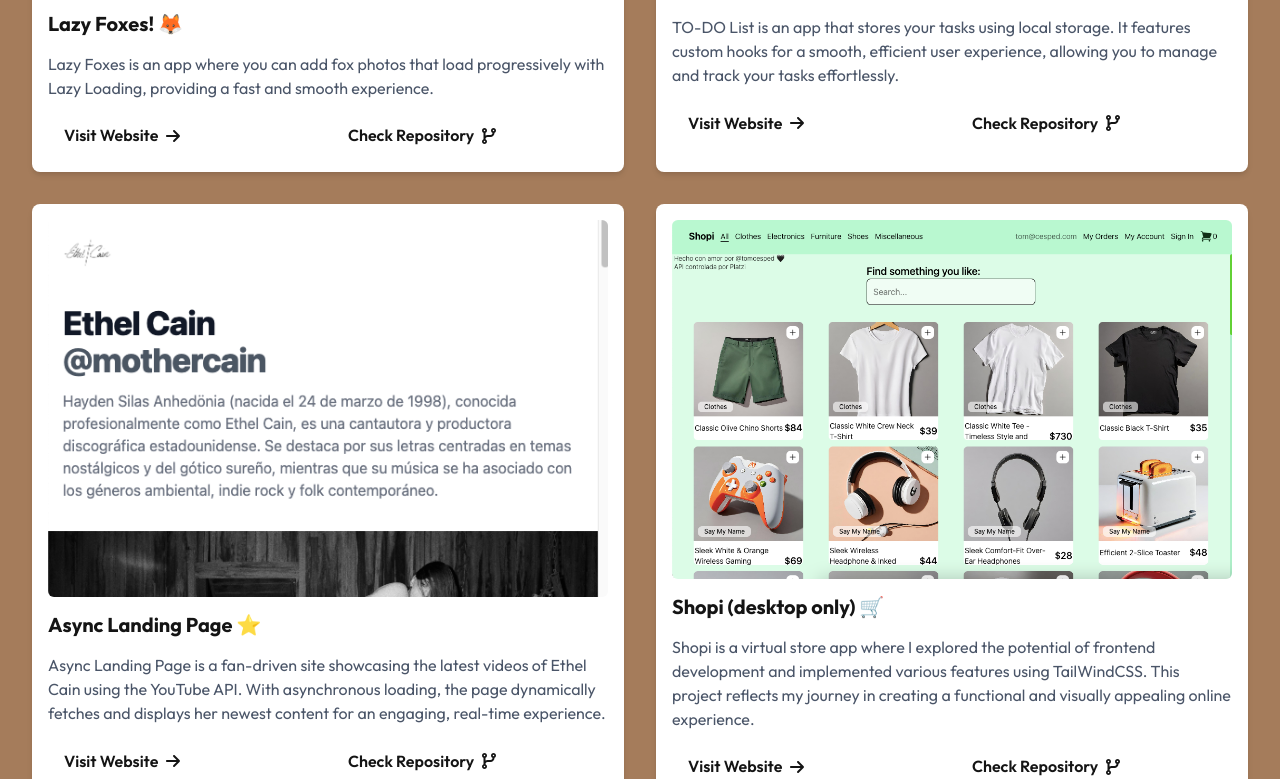
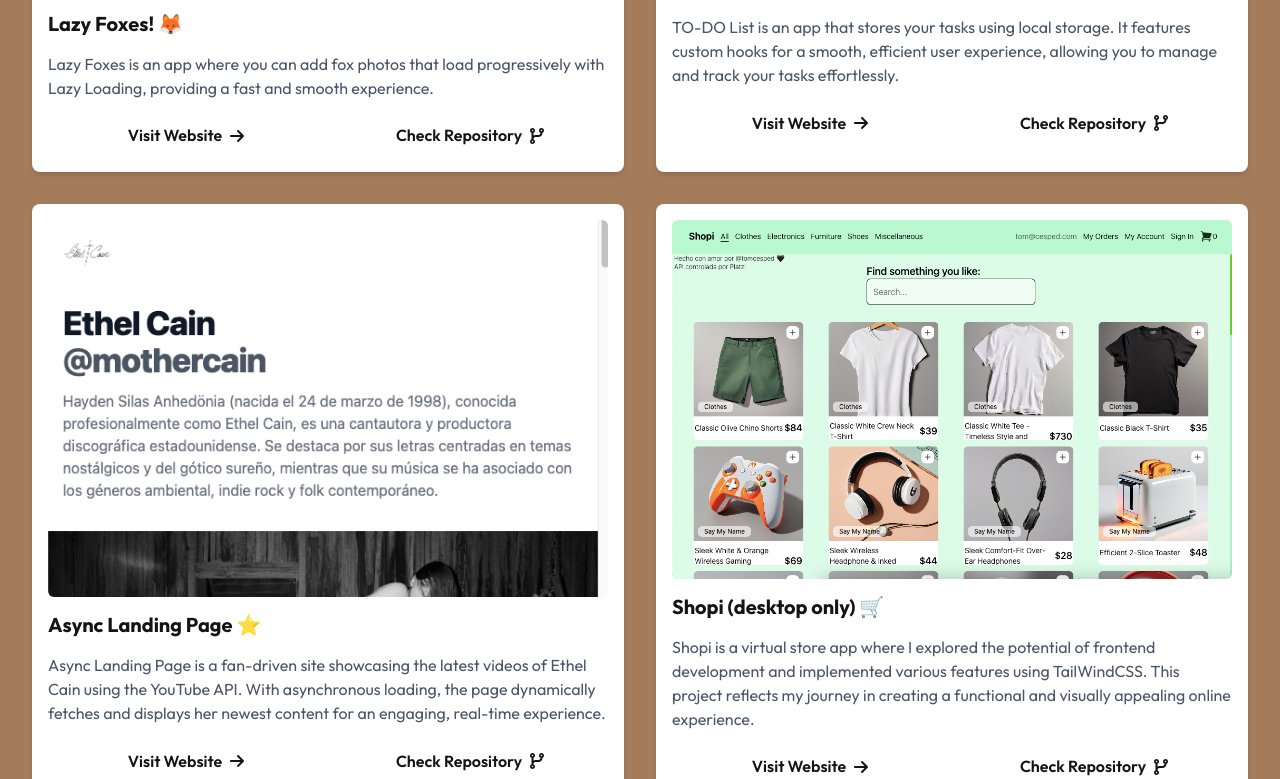
Before and after one commit to tomycesped/MyPortfolio, a React (Create React App) app: page / in a window 1280 px wide. Shown: the part 1301-2080 px from the top of the page. Built offline with nearby package versions, Linux system fonts and the light colour scheme.

Commit message:
Fixed button UI

```diff
--- a/src/components/Card.js
+++ b/src/components/Card.js
@@ -22,14 +22,14 @@ const Card = ({ title, description, imageSrc, link, repoLink }) => {
       </Heading>
       <Text color="gray.600">{description}</Text>
 
-      <Flex w="100%" justify="space-between" wrap="wrap" gap={2}>
+      <Flex w="100%" justifyContent="center" justify="space-between" wrap="wrap" gap={2}>
         <a href={link} target="_blank" rel="noopener noreferrer" style={{ width: "100%", maxWidth: "calc(50% - 4px)", minWidth: "150px" }}>
-          <Button justifyContent="flex-start" variant="ghost" color="blackAlpha.900" rightIcon={<FontAwesomeIcon icon={faArrowRight} />} w="100%">
+          <Button variant="ghost" color="blackAlpha.900" rightIcon={<FontAwesomeIcon icon={faArrowRight} />} w="100%">
             Visit Website
           </Button>
         </a>
           <a href={repoLink} target="_blank" rel="noopener noreferrer" style={{ width: "100%", maxWidth: "calc(50% - 4px)", minWidth: "150px" }}>
-            <Button justifyContent="flex-start"  variant="ghost" color="blackAlpha.900" rightIcon={<FontAwesomeIcon icon={faCodeBranch} />} w="100%">
+            <Button variant="ghost" color="blackAlpha.900" rightIcon={<FontAwesomeIcon icon={faCodeBranch} />} w="100%">
               Check Repository
             </Button>
           </a>
```
